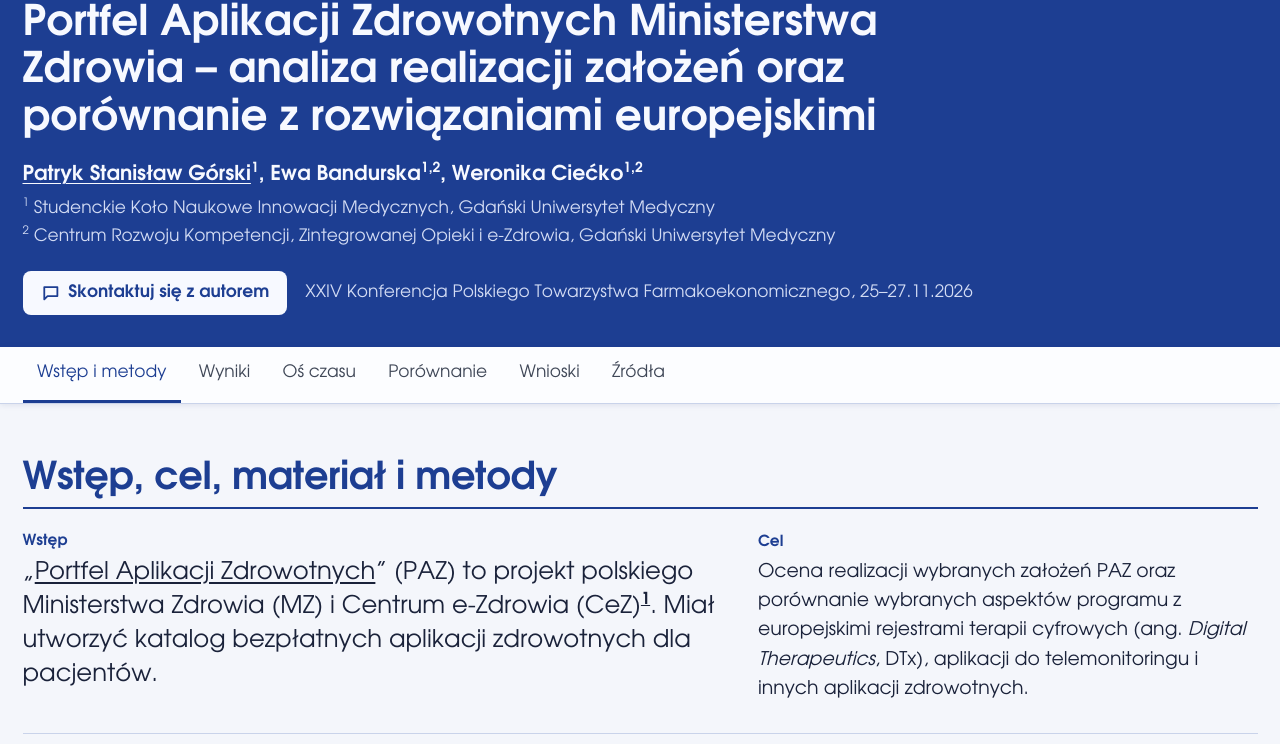
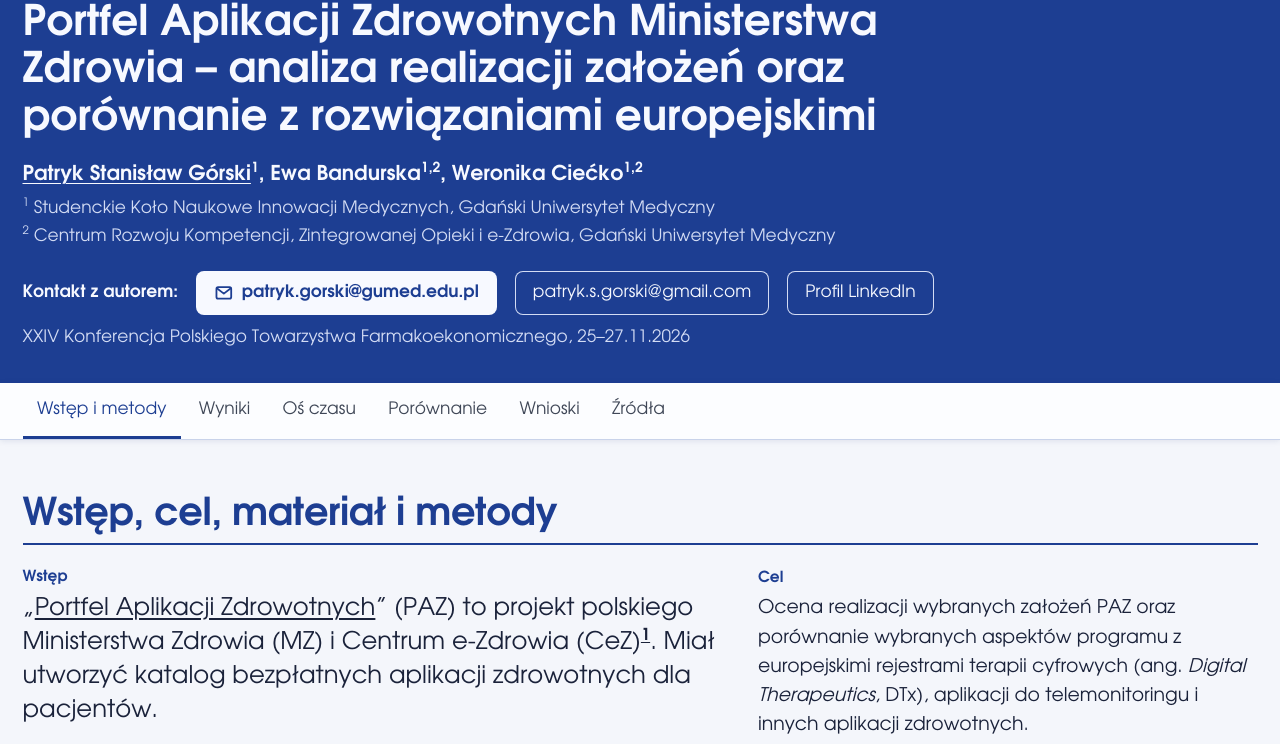
Before and after one commit to patryk-s-gorski/paz-eposter, a plain HTML site: page index.html in a window 1280 px wide. Shown: the part 115-859 px from the top of the page. Drawn offline with Linux system fonts and the light colour scheme.

Commit message:
Kontakt: e-mail uczelniany, Gmail, potem LinkedIn
Co-Authored-By: Claude Opus 5.5 <noreply@anthropic.com>
Claude-Session: https://claude.ai/code/session_01HDnXVfjBHSNUfAGh2oLcJn

```diff
--- a/index.html
+++ b/index.html
@@ -70,6 +70,11 @@ nav a:active,a:active{opacity:.75}
 .contact:active{transform:translateY(1px)}
 .contact svg{width:1.15em;height:1.15em}
 .contact.inv{padding:.3rem .8rem;font-size:.9rem}
+.contact.sec{background:transparent;color:var(--color-on-brand);box-shadow:inset 0 0 0 1px var(--color-on-brand-2)}
+.contact.sec:hover{background:var(--color-brand-deep)}
+.meta .contact.sec{font-weight:400}
+.kontakt-lbl{font-weight:700;color:var(--color-on-brand)}
+.meta>span:last-child{flex-basis:100%}
 /* nav */
 nav{position:sticky;top:0;z-index:20;background:var(--color-surface);border-bottom:1px solid var(--color-line);box-shadow:0 1px 6px var(--color-shadow)}
 nav .wrap{display:flex;gap:.2rem;overflow-x:auto}
@@ -233,7 +238,7 @@ footer .btn2{background:var(--color-on-brand);color:var(--color-brand);border-co
 <p class="authors"><a href="https://www.linkedin.com/in/patryk-s-gorski" target="_blank" rel="noopener" title="Profil LinkedIn">Patryk Stanisław Górski</a><sup>1</sup>, Ewa Bandurska<sup>1,2</sup>, Weronika Ciećko<sup>1,2</sup></p>
 <p class="aff"><sup>1</sup> Studenckie Koło Naukowe Innowacji Medycznych, Gdański Uniwersytet Medyczny</p>
 <p class="aff"><sup>2</sup> Centrum Rozwoju Kompetencji, Zintegrowanej Opieki i e-Zdrowia, Gdański Uniwersytet Medyczny</p>
-<div class="meta"><a class="contact" href="https://www.linkedin.com/in/patryk-s-gorski" target="_blank" rel="noopener"><svg viewBox="0 0 24 24" aria-hidden="true" fill="none" stroke="currentColor" stroke-width="2.2" stroke-linecap="round" stroke-linejoin="round"><path d="M4 5h16v11H8l-4 4z"/></svg>Skontaktuj się z autorem</a><span>XXIV Konferencja Polskiego Towarzystwa Farmakoekonomicznego, 25–27.11.2026</span></div>
+<div class="meta"><span class="kontakt-lbl">Kontakt z autorem:</span><a class="contact" href="mailto:patryk.gorski@gumed.edu.pl?subject=e-Plakat%20PAZ" title="Napisz e-mail do autora"><svg viewBox="0 0 24 24" aria-hidden="true" fill="none" stroke="currentColor" stroke-width="2.2" stroke-linecap="round" stroke-linejoin="round"><rect x="3" y="5" width="18" height="14" rx="2"/><path d="M3.5 6.5l8.5 6.5 8.5-6.5"/></svg>patryk.gorski@gumed.edu.pl</a><a class="contact sec" href="mailto:patryk.s.gorski@gmail.com?subject=e-Plakat%20PAZ">patryk.s.gorski@gmail.com</a><a class="contact sec" href="https://www.linkedin.com/in/patryk-s-gorski" target="_blank" rel="noopener">Profil LinkedIn</a><span>XXIV Konferencja Polskiego Towarzystwa Farmakoekonomicznego, 25–27.11.2026</span></div>
 </div></header>
 <nav aria-label="Sekcje e-plakatu"><div class="wrap">
 <a href="#wstep">Wstęp i metody</a><a href="#wyniki">Wyniki</a><a href="#os">Oś czasu</a><a href="#porownanie">Porównanie</a><a href="#wnioski">Wnioski</a><a href="#zrodla">Źródła</a>
@@ -345,7 +350,7 @@ footer .btn2{background:var(--color-on-brand);color:var(--color-brand);border-co
 </main>
 <footer><div class="wrap">
 <p>e-Plakat przygotowany na XXIV Konferencję Polskiego Towarzystwa Farmakoekonomicznego (25–27.11.2026). Stan dokumentacji PAZ: dostęp 20.09–24.11.2026; strony MZ dotyczące PAZ są wygaszane i mogą ulec zmianie.</p>
-<div class="actions"><a class="contact inv" href="https://www.linkedin.com/in/patryk-s-gorski" target="_blank" rel="noopener"><svg viewBox="0 0 24 24" aria-hidden="true" fill="none" stroke="currentColor" stroke-width="2.2" stroke-linecap="round" stroke-linejoin="round"><path d="M4 5h16v11H8l-4 4z"/></svg>Skontaktuj się z autorem</a><button class="btn2" id="cite-btn" type="button">Kopiuj cytowanie e-plakatu</button><button class="btn2" type="button" id="print-btn">Drukuj lub zapisz jako PDF</button></div>
+<div class="actions"><a class="contact inv" href="mailto:patryk.gorski@gumed.edu.pl?subject=e-Plakat%20PAZ" title="Napisz e-mail do autora"><svg viewBox="0 0 24 24" aria-hidden="true" fill="none" stroke="currentColor" stroke-width="2.2" stroke-linecap="round" stroke-linejoin="round"><rect x="3" y="5" width="18" height="14" rx="2"/><path d="M3.5 6.5l8.5 6.5 8.5-6.5"/></svg>patryk.gorski@gumed.edu.pl</a><a class="contact inv sec" href="mailto:patryk.s.gorski@gmail.com?subject=e-Plakat%20PAZ">patryk.s.gorski@gmail.com</a><a class="contact inv sec" href="https://www.linkedin.com/in/patryk-s-gorski" target="_blank" rel="noopener">Profil LinkedIn</a><button class="btn2" id="cite-btn" type="button">Kopiuj cytowanie e-plakatu</button><button class="btn2" type="button" id="print-btn">Drukuj lub zapisz jako PDF</button></div>
 <p>Opracowanie: SKN Innowacji Medycznych, GUMed. Treść ma charakter ewaluacji programu publicznego (studium przypadku polityki zdrowotnej); nie stanowi oceny jakości klinicznej aplikacji.</p>
 </div></footer>
 <script>
```
